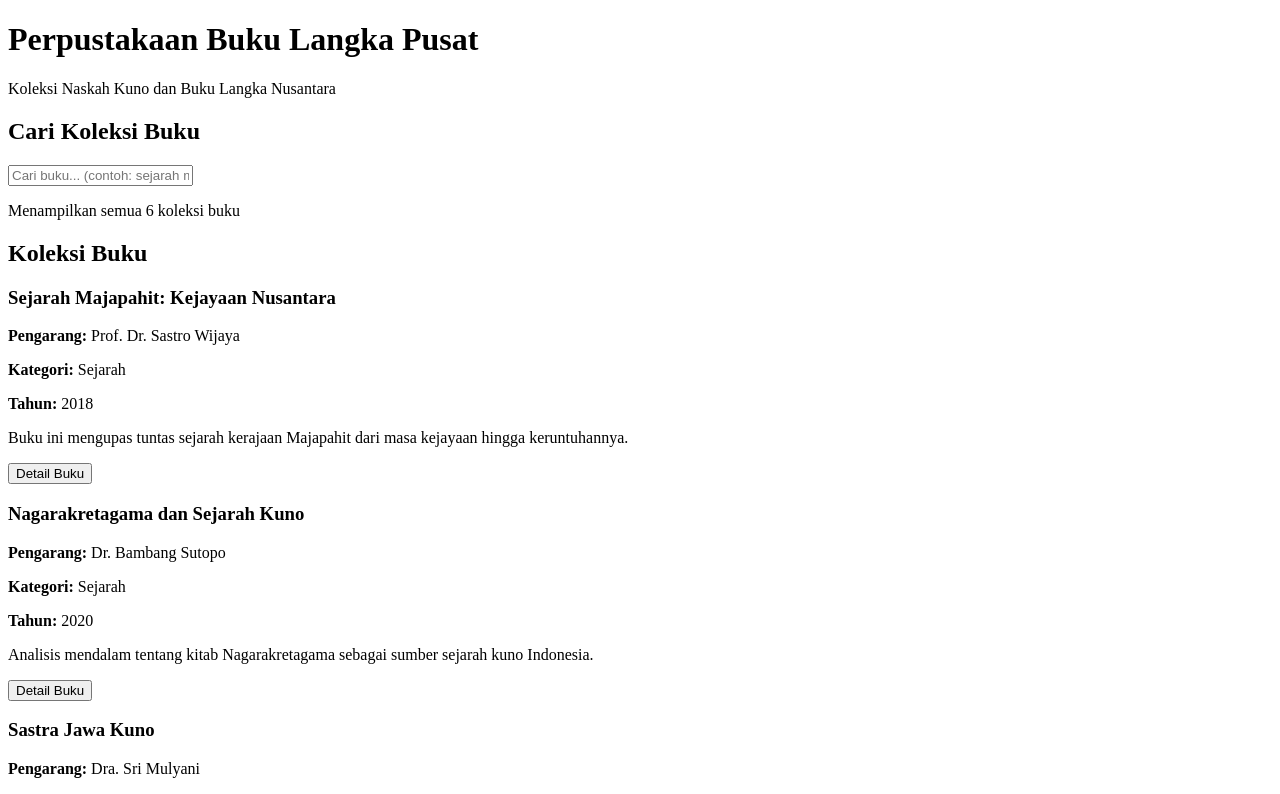
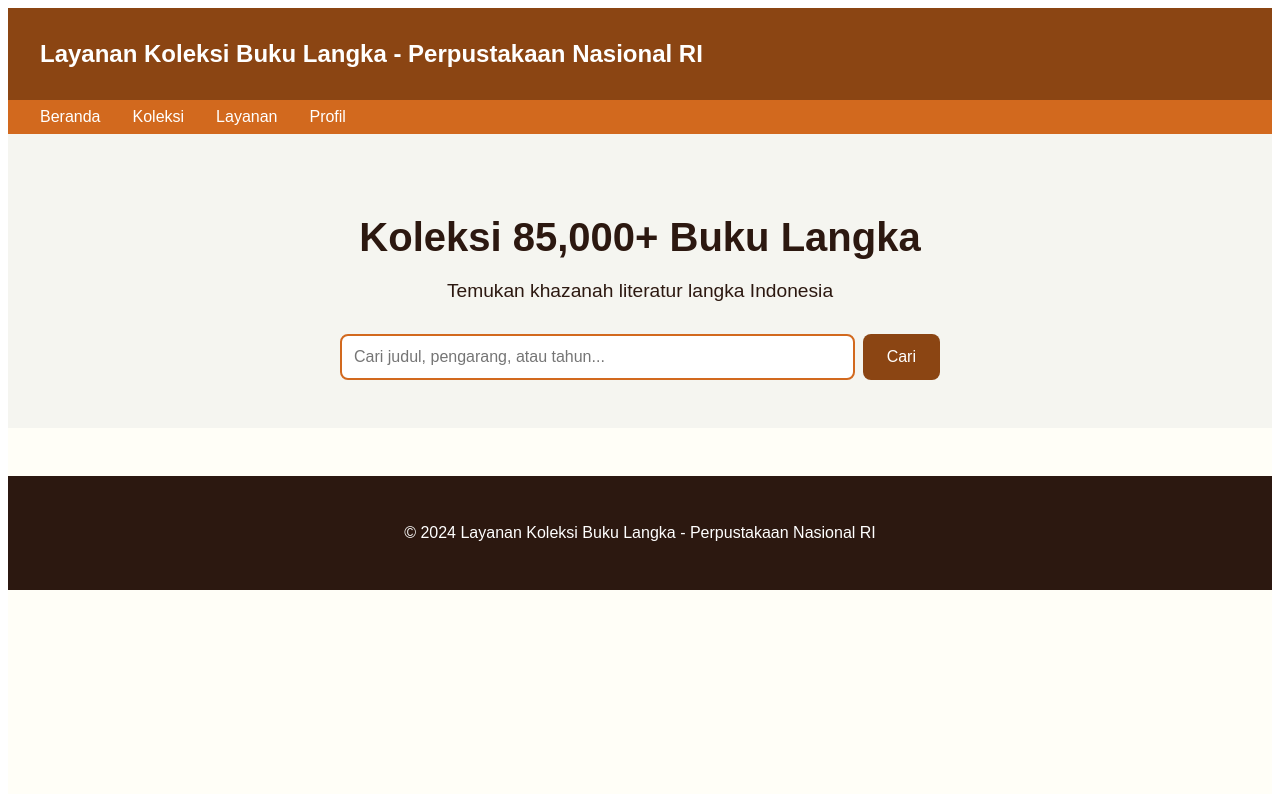
Before and after one commit to aditya-tn/perpustakaan-buku-langka-pusat, a Next.js app: page / in a window 1280 px wide. Shown: the top 794 px of the page. Built offline with nearby package versions, Linux system fonts and the light colour scheme.

Commit message:
Update index.js

```diff
--- a/pages/index.js
+++ b/pages/index.js
@@ -1,217 +1,317 @@
-// pages/index.js
-import { useState, useEffect } from 'react';
-import Head from 'next/head';
+import { useState } from 'react'
+import Head from 'next/head'
+import { supabase } from '../lib/supabase'
 
-// Komponen Advanced Search Bar
-function AdvancedSearchBar({ books, onSearchResults }) {
-  const [searchTerm, setSearchTerm] = useState('');
+export default function Home() {
+  const [searchTerm, setSearchTerm] = useState('')
+  const [searchResults, setSearchResults] = useState([])
+  const [loading, setLoading] = useState(false)
 
-  const handleSearch = (term) => {
-    setSearchTerm(term);
+  // Function untuk alternative search approach
+  const alternativeSearch = async (searchWords) => {
+    try {
+      // Coba search dengan AND logic (semua kata harus match)
+      const andConditions = searchWords.map(word =>
+        `judul.ilike.%${word}%`
+      ).join(',')
 
-    if (!term.trim()) {
-      onSearchResults(books);
-      return;
+      const { data } = await supabase
+        .from('books')
+        .select('*')
+        .or(andConditions)
+        .limit(20)
+
+      console.log('🔍 Alternative results:', data)
+      if (data && data.length > 0) {
+        setSearchResults(data)
+      }
+    } catch (err) {
+      console.error('Alternative search error:', err)
+    }
   }
 
-    const keywords = term.toLowerCase().split(' ').filter(word => word.length > 0);
+  const handleSearch = async (e) => {
+    e.preventDefault()
+    if (!searchTerm.trim()) return
 
-    const results = books.filter(book => {
-      const searchableText = `
-        ${book.title || ''}
-        ${book.author || ''}
-        ${book.description || ''}
-        ${book.category || ''}
-        ${book.publisher || ''}
-      `.toLowerCase();
+    setLoading(true)
+    console.log('🔍 Searching for:', searchTerm)
 
-      return keywords.every(keyword => searchableText.includes(keyword));
-    });
+    try {
+      // Split search term into individual words
+      const searchWords = searchTerm.trim().split(/\s+/)
+      console.log('📝 Search words:', searchWords)
 
-    onSearchResults(results);
-  };
+      let query = supabase
+        .from('books')
+        .select('*')
+
+      // Build OR conditions for each word
+      if (searchWords.length > 1) {
+        // Multiple words: search each word in multiple fields
+        const orConditions = searchWords.map(word =>
+          `judul.ilike.%${word}%,pengarang.ilike.%${word}%,penerbit.ilike.%${word}%`
+        ).join(',')
+
+        query = query.or(orConditions)
+      } else {
+        // Single word: normal search
+        query = query.or(`judul.ilike.%${searchTerm}%,pengarang.ilike.%${searchTerm}%,penerbit.ilike.%${searchTerm}%`)
+      }
+
+      const { data, error } = await query.limit(20)
+
+      console.log('📊 Search results:', data)
+      console.log('❌ Search error:', error)
+
+      if (error) {
+        console.error('Search failed:', error)
+      } else {
+        setSearchResults(data || [])
+
+        // Jika hasil kosong, coba dengan approach berbeda
+        if (data.length === 0 && searchWords.length > 1) {
+          console.log('🔄 Trying alternative search...')
+          await alternativeSearch(searchWords)
+        }
+      }
+    } catch (err) {
+      console.error('🚨 Critical error:', err)
+    } finally {
+      setLoading(false)
+    }
+  }
 
   return (
-    <div className="search-bar mb-6">
-      <input
-        type="text"
-        placeholder="Cari buku... (contoh: sejarah majapahit, novel terjemahan, sastra jawa)"
-        value={searchTerm}
-        onChange={(e) => handleSearch(e.target.value)}
-        className="w-full p-4 border border-gray-300 rounded-lg focus:outline-none focus:ring-2 focus:ring-blue-500 shadow-sm"
-      />
-      {searchTerm && (
-        <div className="mt-2 text-sm text-gray-600">
-          <p>Mencari: "{searchTerm}" • {searchTerm.split(' ').filter(w => w.length > 0).length} kata kunci</p>
-        </div>
-      )}
-    </div>
-  );
-}
-
-// Komponen Book Card
-function BookCard({ book }) {
-  return (
-    <div className="bg-white rounded-lg shadow-md overflow-hidden hover:shadow-lg transition-shadow">
-      <div className="p-4">
-        <h3 className="font-bold text-lg mb-2 text-gray-800">{book.title}</h3>
-        <p className="text-gray-600 mb-1"><strong>Pengarang:</strong> {book.author}</p>
-        <p className="text-gray-600 mb-1"><strong>Kategori:</strong> {book.category}</p>
-        <p className="text-gray-600 mb-1"><strong>Tahun:</strong> {book.year}</p>
-        <p className="text-gray-500 text-sm mt-2 line-clamp-2">{book.description}</p>
-        <button className="mt-3 bg-blue-500 text-white px-4 py-2 rounded hover:bg-blue-600 transition-colors">
-          Detail Buku
-        </button>
-      </div>
-    </div>
-  );
-}
-
-export default function Home() {
-  const [allBooks, setAllBooks] = useState([]);
-  const [filteredBooks, setFilteredBooks] = useState([]);
-  const [searchInfo, setSearchInfo] = useState('');
-  const [isLoading, setIsLoading] = useState(true);
-
-  // Data contoh buku (nanti bisa ganti dengan data dari database)
-  const sampleBooks = [
-    {
-      id: 1,
-      title: "Sejarah Majapahit: Kejayaan Nusantara",
-      author: "Prof. Dr. Sastro Wijaya",
-      category: "Sejarah",
-      year: "2018",
-      description: "Buku ini mengupas tuntas sejarah kerajaan Majapahit dari masa kejayaan hingga keruntuhannya.",
-      publisher: "Pustaka Nusantara"
-    },
-    {
-      id: 2,
-      title: "Nagarakretagama dan Sejarah Kuno",
-      author: "Dr. Bambang Sutopo",
-      category: "Sejarah",
-      year: "2020",
-      description: "Analisis mendalam tentang kitab Nagarakretagama sebagai sumber sejarah kuno Indonesia.",
-      publisher: "Balai Arkeologi"
-    },
-    {
-      id: 3,
-      title: "Sastra Jawa Kuno",
-      author: "Dra. Sri Mulyani",
-      category: "Sastra",
-      year: "2019",
-      description: "Kumpulan dan analisis karya sastra Jawa kuno beserta terjemahan modern.",
-      publisher: "Universitas Indonesia Press"
-    },
-    {
-      id: 4,
-      title: "Arsitektur Candi Majapahit",
-      author: "Ir. Teguh Santoso",
-      category: "Arsitektur",
-      year: "2017",
-      description: "Studi tentang arsitektur dan struktur candi-candi peninggalan Majapahit.",
-      publisher: "Penerbit Teknik"
-    },
-    {
-      id: 5,
-      title: "Novel Sejarah: Sang Pemberani",
-      author: "Ahmad Fauzi",
-      category: "Novel",
-      year: "2021",
-      description: "Novel historis tentang petualangan seorang pahlawan muda di zaman Majapahit.",
-      publisher: "Pustaka Fiksi"
-    },
-    {
-      id: 6,
-      title: "Terjemahan Kakawin Sutasoma",
-      author: "Prof. Suryo Negoro",
-      category: "Sastra",
-      year: "2015",
-      description: "Terjemahan lengkap dan penjelasan Kakawin Sutasoma beserta nilai filosofisnya.",
-      publisher: "Lembaga Bahasa"
-    }
-  ];
-
-  useEffect(() => {
-    // Simulasi loading data
-    setTimeout(() => {
-      setAllBooks(sampleBooks);
-      setFilteredBooks(sampleBooks);
-      setSearchInfo(`Menampilkan semua ${sampleBooks.length} koleksi buku`);
-      setIsLoading(false);
-    }, 1000);
-  }, []);
-
-  const handleSearchResults = (results) => {
-    setFilteredBooks(results);
-    setSearchInfo(`Ditemukan ${results.length} hasil pencarian`);
-  };
-
-  return (
-    <div className="min-h-screen bg-gray-50">
+    <div style={{
+      minHeight: '100vh',
+      backgroundColor: '#FFFEF7',
+      fontFamily: 'Arial, sans-serif'
+    }}>
       <Head>
-        <title>Perpustakaan Buku Langka Pusat</title>
-        <meta name="description" content="Koleksi buku langka dan naskah kuno" />
+        <title>Layanan Koleksi Buku Langka - Perpustakaan Nasional RI</title>
       </Head>
 
       {/* Header */}
-      <header className="bg-blue-800 text-white py-6">
-        <div className="container mx-auto px-4">
-          <h1 className="text-3xl font-bold">Perpustakaan Buku Langka Pusat</h1>
-          <p className="text-blue-200 mt-2">Koleksi Naskah Kuno dan Buku Langka Nusantara</p>
+      <header style={{
+        backgroundColor: '#8B4513',
+        color: 'white',
+        padding: '1rem'
+      }}>
+        <div style={{ maxWidth: '1200px', margin: '0 auto' }}>
+          <h1 style={{ fontSize: '1.5rem', fontWeight: 'bold' }}>
+            Layanan Koleksi Buku Langka - Perpustakaan Nasional RI
+          </h1>
         </div>
       </header>
 
-      {/* Main Content */}
-      <main className="container mx-auto px-4 py-8">
-        {/* Search Section */}
-        <section className="mb-8">
-          <h2 className="text-2xl font-bold mb-4 text-gray-800">Cari Koleksi Buku</h2>
-          <AdvancedSearchBar
-            books={allBooks}
-            onSearchResults={handleSearchResults}
+      {/* Navigation */}
+      <nav style={{
+        backgroundColor: '#D2691E',
+        padding: '0.5rem 1rem'
+      }}>
+        <div style={{
+          maxWidth: '1200px',
+          margin: '0 auto',
+          display: 'flex',
+          gap: '2rem'
+        }}>
+          <a href="/" style={{ color: 'white', textDecoration: 'none' }}>Beranda</a>
+          <a href="/koleksi" style={{ color: 'white', textDecoration: 'none' }}>Koleksi</a>
+          <a href="/layanan" style={{ color: 'white', textDecoration: 'none' }}>Layanan</a>
+          <a href="/profil" style={{ color: 'white', textDecoration: 'none' }}>Profil</a>
+        </div>
+      </nav>
+
+      {/* Hero Section */}
+      <section style={{
+        backgroundColor: '#f5f5f0',
+        padding: '3rem 1rem',
+        textAlign: 'center'
+      }}>
+        <div style={{ maxWidth: '1200px', margin: '0 auto' }}>
+          <h2 style={{
+            fontSize: '2.5rem',
+            fontWeight: 'bold',
+            color: '#2C1810',
+            marginBottom: '1rem'
+          }}>
+            Koleksi 85,000+ Buku Langka
+          </h2>
+          <p style={{
+            fontSize: '1.2rem',
+            color: '#2C1810',
+            marginBottom: '2rem'
+          }}>
+            Temukan khazanah literatur langka Indonesia
+          </p>
+
+          <form onSubmit={handleSearch} style={{ maxWidth: '600px', margin: '0 auto' }}>
+            <div style={{ display: 'flex', gap: '0.5rem' }}>
+              <input
+                type="text"
+                value={searchTerm}
+                onChange={(e) => setSearchTerm(e.target.value)}
+                placeholder="Cari judul, pengarang, atau tahun..."
+                style={{
+                  flex: 1,
+                  padding: '0.75rem',
+                  border: '2px solid #D2691E',
+                  borderRadius: '8px',
+                  fontSize: '1rem'
+                }}
               />
+              <button
+                type="submit"
+                disabled={loading}
+                style={{
+                  backgroundColor: '#8B4513',
+                  color: 'white',
+                  padding: '0.75rem 1.5rem',
+                  border: 'none',
+                  borderRadius: '8px',
+                  fontSize: '1rem',
+                  cursor: 'pointer'
+                }}
+              >
+                {loading ? 'Mencari...' : 'Cari'}
+              </button>
+            </div>
+          </form>
+        </div>
       </section>
 
-        {/* Search Info */}
-        {searchInfo && (
-          <div className="mb-6 p-4 bg-blue-50 rounded-lg border border-blue-200">
-            <p className="text-blue-800 font-medium">{searchInfo}</p>
-          </div>
+      {/* Search Results */}
+      {searchResults.length > 0 && (
+        <section style={{
+          maxWidth: '1200px',
+          margin: '2rem auto',
+          padding: '0 1rem'
+        }}>
+          <h3 style={{
+            fontSize: '1.5rem',
+            fontWeight: 'bold',
+            marginBottom: '1rem',
+            color: '#2C1810'
+          }}>
+            Hasil Pencarian ({searchResults.length} buku)
+          </h3>
+          <div style={{
+            display: 'grid',
+            gridTemplateColumns: 'repeat(auto-fill, minmax(300px, 1fr))',
+            gap: '1rem'
+          }}>
+            {searchResults.map((book) => (
+              <div key={book.id} style={{
+                backgroundColor: 'white',
+                padding: '1rem',
+                borderRadius: '8px',
+                boxShadow: '0 2px 4px rgba(0,0,0,0.1)',
+                border: '1px solid #f5f5f0'
+              }}>
+                <h4 style={{
+                  fontWeight: 'bold',
+                  color: '#2C1810',
+                  marginBottom: '0.5rem',
+                  fontSize: '1.1rem'
+                }}>
+                  {book.judul}
+                </h4>
+
+                <p style={{ fontSize: '0.9rem', color: '#666', margin: '0.25rem 0' }}>
+                  <strong>Pengarang:</strong> {book.pengarang || 'Tidak diketahui'}
+                </p>
+
+                <p style={{ fontSize: '0.9rem', color: '#666', margin: '0.25rem 0' }}>
+                  <strong>Tahun:</strong> {book.tahun_terbit || 'Tidak diketahui'}
+                </p>
+
+                <p style={{ fontSize: '0.9rem', color: '#666', margin: '0.25rem 0' }}>
+                  <strong>Penerbit:</strong> {book.penerbit || 'Tidak diketahui'}
+                </p>
+
+                {book.deskripsi_fisik && (
+                  <p style={{ fontSize: '0.8rem', color: '#888', marginTop: '0.5rem' }}>
+                    <strong>Deskripsi:</strong> {book.deskripsi_fisik}
+                  </p>
                 )}
 
-        {/* Loading State */}
-        {isLoading && (
-          <div className="text-center py-8">
-            <p className="text-gray-600">Memuat koleksi buku...</p>
-          </div>
+                {/* TOMBOL OPAC & PEMESANAN */}
+                <div style={{
+                  marginTop: '1rem',
+                  display: 'flex',
+                  gap: '0.5rem',
+                  flexWrap: 'wrap'
+                }}>
+                  {/* Tombol Lihat OPAC */}
+                  {book.lihat_opac && book.lihat_opac !== 'null' && (
+                    <a
+                      href={book.lihat_opac}
+                      target="_blank"
+                      rel="noopener noreferrer"
+                      style={{
+                        backgroundColor: '#8B4513',
+                        color: 'white',
+                        padding: '0.5rem 1rem',
+                        borderRadius: '4px',
+                        textDecoration: 'none',
+                        fontSize: '0.8rem',
+                        display: 'inline-block'
+                      }}
+                    >
+                      📖 LIHAT OPAC
+                    </a>
                   )}
 
-        {/* Books Grid */}
-        {!isLoading && (
-          <section>
-            <h2 className="text-2xl font-bold mb-6 text-gray-800">Koleksi Buku</h2>
-            {filteredBooks.length > 0 ? (
-              <div className="grid grid-cols-1 md:grid-cols-2 lg:grid-cols-3 gap-6">
-                {filteredBooks.map(book => (
-                  <BookCard key={book.id} book={book} />
+                  {/* Tombol Pesan Koleksi */}
+                  {book.link_pesan_koleksi && book.link_pesan_koleksi !== 'null' && (
+                    <a
+                      href={book.link_pesan_koleksi}
+                      target="_blank"
+                      rel="noopener noreferrer"
+                      style={{
+                        backgroundColor: '#D2691E',
+                        color: 'white',
+                        padding: '0.5rem 1rem',
+                        borderRadius: '4px',
+                        textDecoration: 'none',
+                        fontSize: '0.8rem',
+                        display: 'inline-block'
+                      }}
+                    >
+                      📥 PESAN KOLEKSI
+                    </a>
+                  )}
+
+                  {/* Jika tidak ada link, tampilkan placeholder */}
+                  {(!book.lihat_opac || book.lihat_opac === 'null') &&
+                   (!book.link_pesan_koleksi || book.link_pesan_koleksi === 'null') && (
+                    <span style={{
+                      color: '#999',
+                      fontSize: '0.8rem',
+                      fontStyle: 'italic'
+                    }}>
+                      Link tidak tersedia
+                    </span>
+                  )}
+                </div>
+              </div>
             ))}
           </div>
-            ) : (
-              <div className="text-center py-8 bg-white rounded-lg shadow">
-                <p className="text-gray-600 text-lg">Tidak ditemukan buku yang sesuai dengan pencarian.</p>
-                <p className="text-gray-500 mt-2">Coba gunakan kata kunci yang lebih umum atau kurangi filter.</p>
-              </div>
-            )}
         </section>
       )}
-      </main>
 
       {/* Footer */}
-      <footer className="bg-gray-800 text-white py-6 mt-12">
-        <div className="container mx-auto px-4 text-center">
-          <p>&copy; 2024 Perpustakaan Buku Langka Pusat. All rights reserved.</p>
+      <footer style={{
+        backgroundColor: '#2C1810',
+        color: 'white',
+        padding: '2rem 1rem',
+        marginTop: '3rem'
+      }}>
+        <div style={{ maxWidth: '1200px', margin: '0 auto', textAlign: 'center' }}>
+          <p>&copy; 2024 Layanan Koleksi Buku Langka - Perpustakaan Nasional RI</p>
         </div>
       </footer>
     </div>
-  );
+  )
 }
```
Lines whose indentation alone changed are shown as unchanged.
